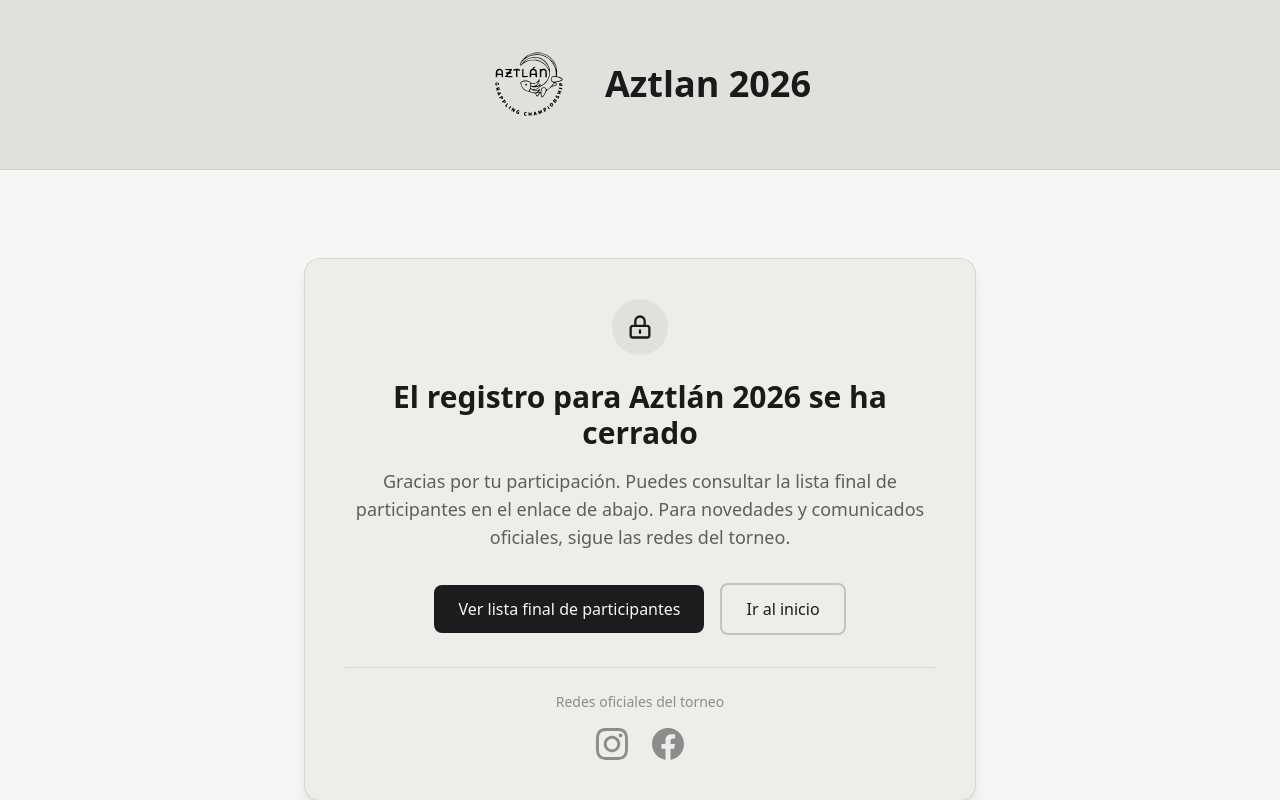
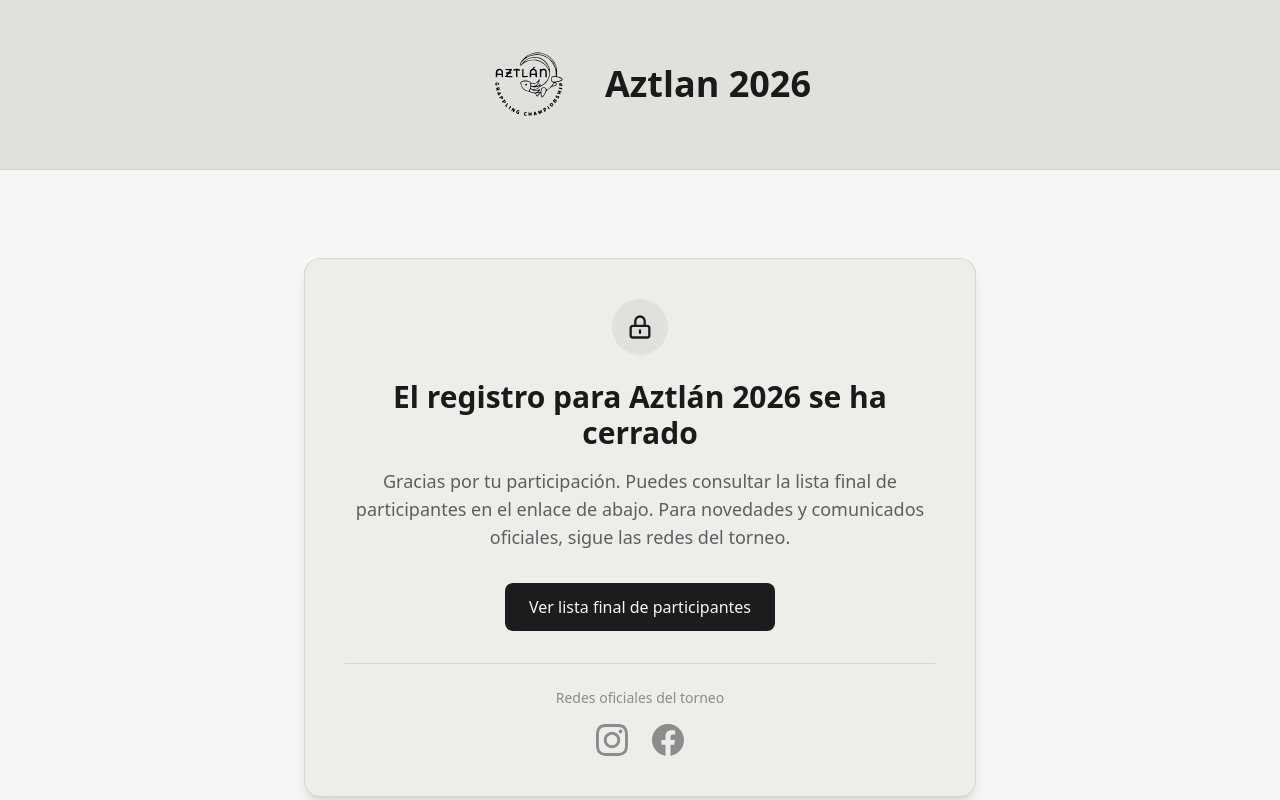
Before and after one commit to dant-dev22/aztlan-2026, a Next.js app: page / in a window 1280 px wide. Shown: the top 800 px of the page. Built offline with nearby package versions, Linux system fonts and the light colour scheme; no server answers.

Commit message:
Refactor RegistroCerrado component layout
- Simplified the layout of the RegistroCerrado component by removing the secondary link to the homepage.
- Adjusted the styling for the participant list link to enhance visual alignment and maintain a clean design.

```diff
--- a/app/components/RegistroCerrado.tsx
+++ b/app/components/RegistroCerrado.tsx
@@ -35,18 +35,12 @@ export default function RegistroCerrado({ variant = 'home' }: RegistroCerradoPro
             Gracias por tu participación. Puedes consultar la lista final de participantes en el
             enlace de abajo. Para novedades y comunicados oficiales, sigue las redes del torneo.
           </p>
-          <div className="flex flex-col sm:flex-row items-stretch sm:items-center justify-center gap-3 sm:gap-4 mb-8">
+          <div className="flex justify-center mb-8">
             <Link
               href="/lista-final"
               className="inline-flex items-center justify-center px-6 py-3 rounded-lg bg-charcoal-ink text-soft-white font-medium hover:bg-graphite transition-colors duration-300"
             >
               Ver lista final de participantes
-            </Link>
-            <Link
-              href="/"
-              className="inline-flex items-center justify-center px-6 py-3 rounded-lg border-2 border-primary-text/20 text-primary-text hover:bg-light-ash/40 transition-colors duration-300"
-            >
-              Ir al inicio
             </Link>
           </div>
           <div className="pt-6 border-t border-primary-text/10">
```
